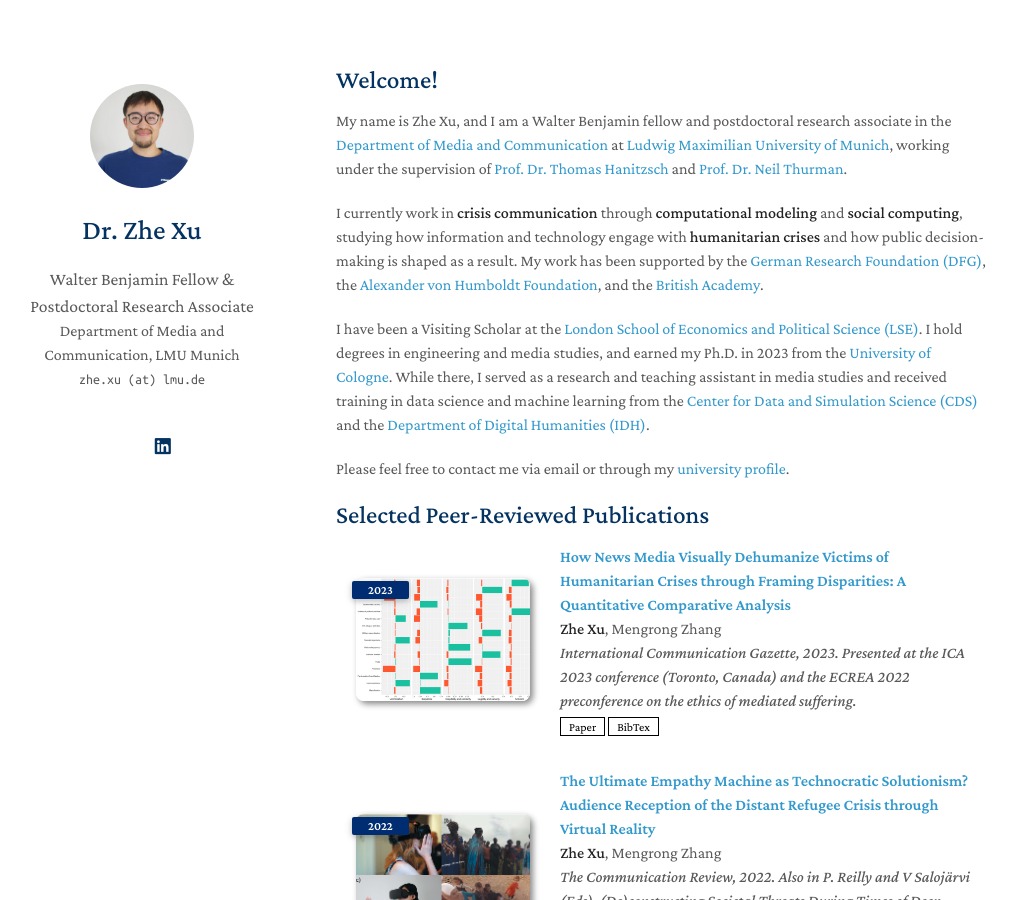
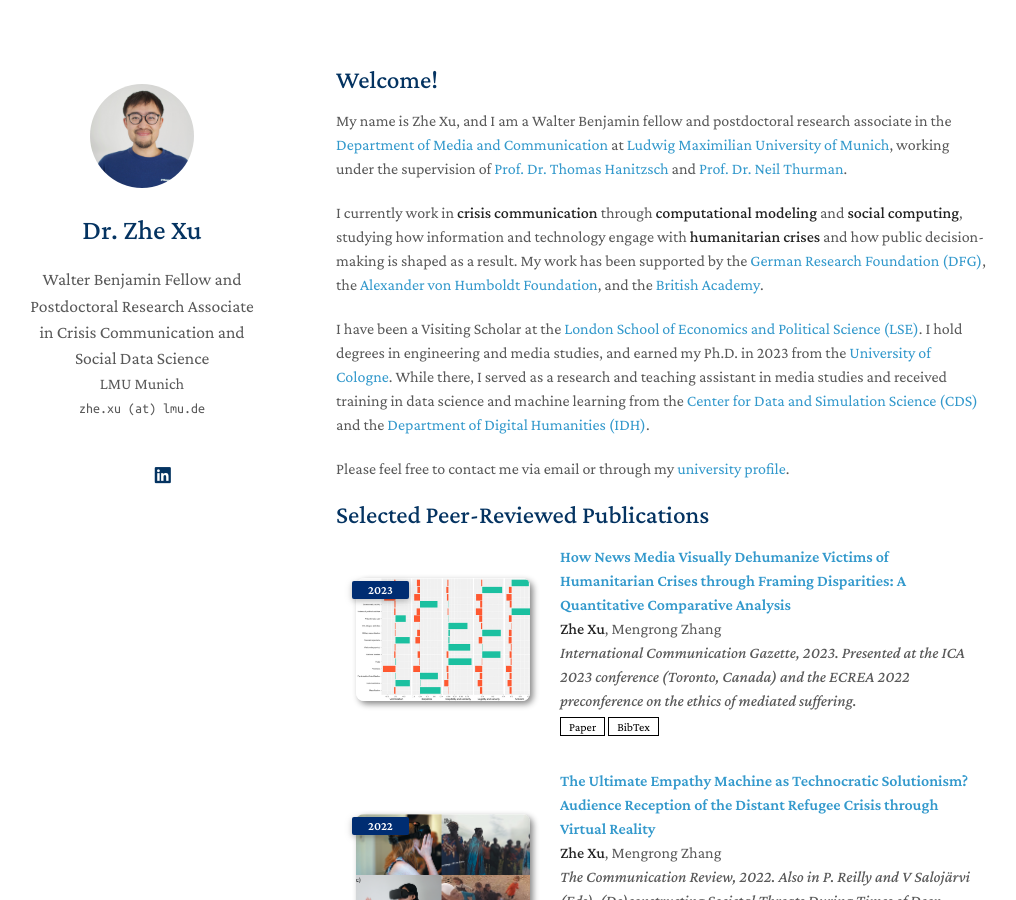
Before and after one commit to zhexuphd/home, a Jekyll site: the page built from index.md, in a window 1280 px wide and 900 px high. Shown: the whole window, without its empty margins (134-1150 px from the left). Built offline with Jekyll 4.4.1, drawn with Linux system fonts in a browser that asks for light colours; a style sheet for code colours, icons or effects is not loaded; our own code applies the rules of GitHub Pages for plain Markdown files.

Commit message:
Update _config.yml

```diff
--- a/_config.yml
+++ b/_config.yml
@@ -1,7 +1,7 @@
 # Basic Information
 title: Dr. Zhe Xu
-position: Walter Benjamin Fellow & Postdoctoral Research Associate
-affiliation: Department of Media and Communication, LMU Munich
+position: Walter Benjamin Fellow and Postdoctoral Research Associate in Crisis Communication and Social Data Science
+affiliation: LMU Munich
 email: zhe.xu (at) lmu.de
 
 # Search Engine Optimization (SEO)
```
